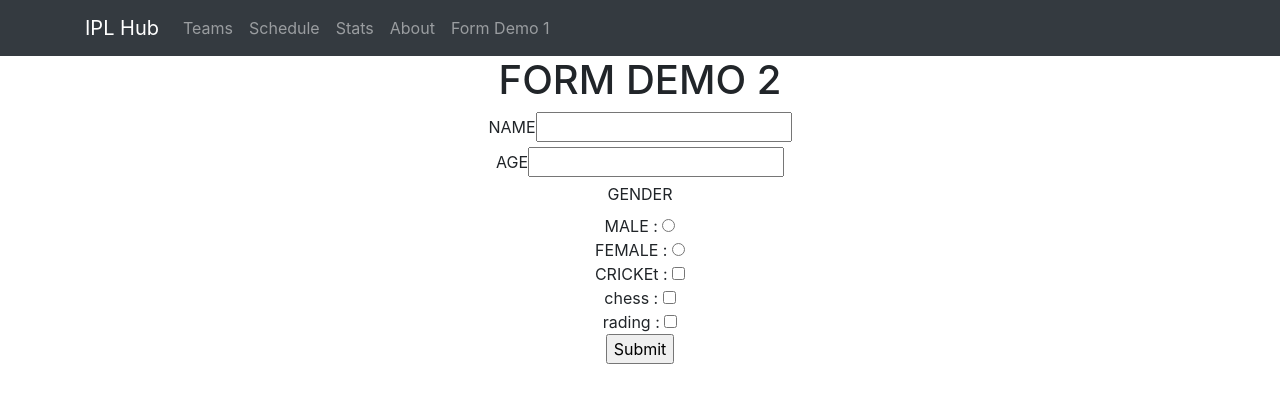
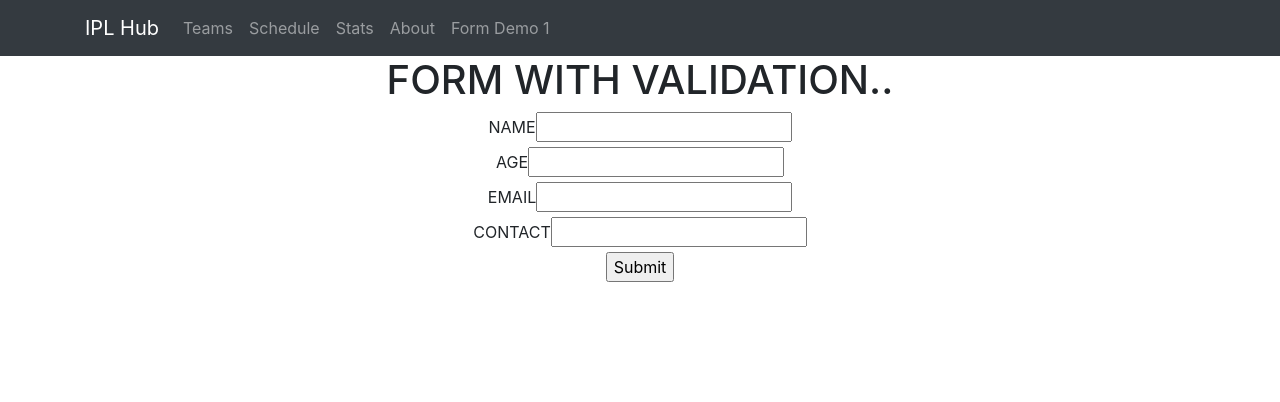
Before and after one commit to samirvithlani/harsh_lamya_react, a React (Vite) app: page /formdemo1 in a window 1280 px wide. Shown: the top 402 px of the page. Built offline with nearby package versions, Linux system fonts and the light colour scheme.

Commit message:
validation

```diff
--- a/src/App.jsx
+++ b/src/App.jsx
@@ -17,6 +17,7 @@ import { Error404 } from "./components/Error404";
 import { Schedual } from "./components/IPL/Schedual";
 import { FormDemo1 } from "./components/form/FormDemo1";
 import { FormDemo2 } from "./components/form/FormDemo2";
+import { FormDemo3 } from "./components/form/FormDemo3";
 
 function App() {
 
@@ -35,7 +36,7 @@ function App() {
         <Route path="/teams/teamdetail/:id" element ={<TeamDetail/>}></Route>
         <Route path="/schedual" element = {<Schedual/>}></Route>
         <Route path="/*" element={<Error404/>}></Route>
-        <Route path ="/formdemo1" element = {<FormDemo2/>}></Route>
+        <Route path ="/formdemo1" element = {<FormDemo3/>}></Route>
       </Routes>
 
     </div>
--- /dev/null
+++ b/src/components/form/FormDemo3.jsx
@@ -0,0 +1,87 @@
+import React from 'react'
+import { useForm } from 'react-hook-form'
+
+export const FormDemo3 = () => {
+    const {register,handleSubmit,formState:{errors}}=useForm()
+    console.log("error",errors)
+    const submitHandler = (data)=>{
+        alert("Form Submitted")
+        console.log("data",data)
+    }
+    const validationSchema = {
+
+        ageValidator:{
+            required:{
+                value:true,
+                message:"Age is required *"
+            },
+            min:{
+                value:18,
+                message:"Age should be greater than 18 *"
+            },
+            max:{
+                value:60,
+                message:"Age should be less than 60 *"
+            }
+        },
+        emailValidator:{
+            required:{
+                value:true,
+                message:"Email is required *"
+            },
+            minLength:{
+                value:5,
+                message:"Email should be greater than 5 characters *"
+            },
+            maxLength:{
+                value:50,
+                message:"Email should be less than 50 characters *"
+            },
+        },
+        contactValidator:{
+            required:{
+                value:true,
+                message:"Contact is required *"
+            },
+            pattern:{
+                value:/[6-9]{1}[0-9]{9}/,
+                message:"Contact should be of 10 digits *"
+            }
+        }
+    }
+  return (
+    <div style={{textAlign:"center"}}>
+        <h1>FORM WITH VALIDATION..</h1>
+        <form onSubmit={handleSubmit(submitHandler)}>
+            <div>
+                <label>NAME</label>
+                <input type='text' {...register("name",{required:{value:true,message:"Name is required *"}})}></input>
+                {/* {errors.name && errors.name.message} */}
+                {errors.name?.message}
+            </div>
+            <div>
+                <label>AGE</label>
+                <input type='text' {...register("age",validationSchema.ageValidator)}></input>
+                {errors.age?.message}
+            </div>
+            <div>
+                <label>EMAIL</label>
+                <input type='text' {...register("email",validationSchema.emailValidator)}></input>
+                {
+                    errors.email?.message
+                }
+            </div>
+            <div>
+                <label>CONTACT</label>
+                <input type='text' {...register("contact",validationSchema.contactValidator)}></input>
+                {
+                    errors.contact?.message
+                }
+            </div>
+            <div>
+                <input type='submit' value='Submit'></input>
+            </div>
+        </form>
+    </div>
+  )
+}
```
Also changed, not shown: th.txt.
